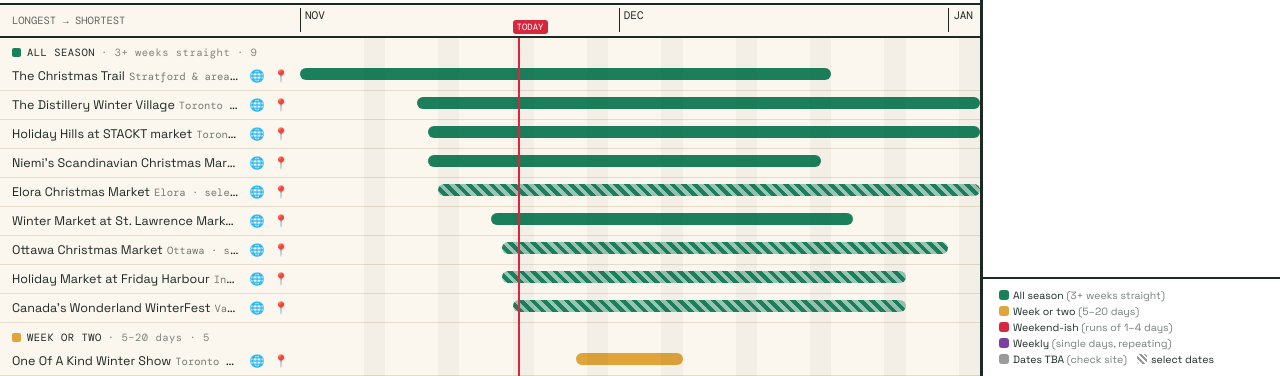
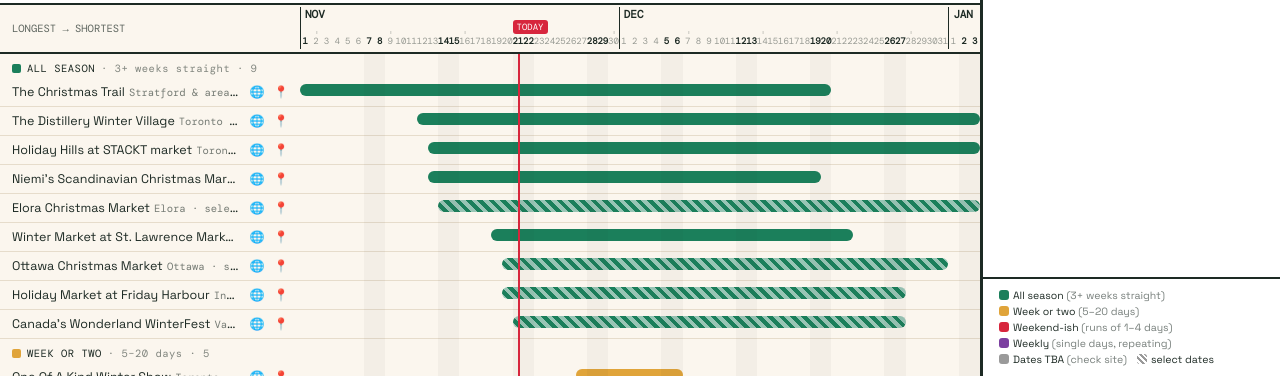
Before and after one commit to tinyavocado-debug/xmas-markets-2026, a plain HTML site: page c2-brush-link.html in a window 1280 px wide. Shown: the part 424-800 px from the top of the page. Drawn offline with nearby package versions, Linux system fonts and the light colour scheme.

Commit message:
Brush & Link: day numbers (weekends bold) and hover date readout on timeline
Co-Authored-By: Claude Opus 5.5 <noreply@anthropic.com>

```diff
--- a/c2-brush-link.html
+++ b/c2-brush-link.html
@@ -26,10 +26,16 @@
   #tl { overflow-y: auto; position: relative; user-select: none; }
   .inner { position: relative; }
   .tl-head { position: sticky; top: 0; z-index: 6; background: var(--bg); display: grid; grid-template-columns: 300px 1fr; border-bottom: 2px solid var(--ink); }
-  .tl-head .label { font: 10.5px 'DM Mono', monospace; padding: 9px 12px; text-transform: uppercase; opacity: .7; }
-  .months { position: relative; height: 30px; font: 11px 'DM Mono', monospace; cursor: crosshair; }
-  .months span { position: absolute; top: 3px; padding-left: 4px; border-left: 1px solid var(--ink); height: 24px; pointer-events: none; }
-  .months span.todaylbl { border: 0; top: 15px; height: auto; background: var(--red); color: #fff; font-size: 9px; padding: 1px 4px; border-radius: 3px; }
+  .tl-head .label { font: 10.5px 'DM Mono', monospace; padding: 17px 12px; text-transform: uppercase; opacity: .7; }
+  .months { position: relative; height: 46px; font: 11px 'DM Mono', monospace; cursor: crosshair; }
+  .months span { position: absolute; pointer-events: none; }
+  .months .mo { top: 2px; padding-left: 4px; border-left: 1px solid var(--ink); height: 42px; font-weight: 600; }
+  .months .dn { top: 30px; transform: translateX(-50%); font-size: 9px; opacity: .45; }
+  .months .dn.we { opacity: 1; font-weight: 700; }
+  .months .dn.wk::before { content: ''; position: absolute; left: 50%; top: -4px; height: 3px; border-left: 1px solid var(--ink); opacity: .5; }
+  .months .hov { top: 13px; transform: translateX(-50%); background: var(--ink); color: #fff; font-size: 9.5px; padding: 1px 5px; border-radius: 3px; white-space: nowrap; z-index: 3; display: none; }
+  .grid-lines .hovline { position: absolute; top: 0; bottom: 0; width: 0; border-left: 1px dashed var(--ink); opacity: .5; display: none; }
+  .months span.todaylbl { top: 15px; height: auto; background: var(--red); color: #fff; font-size: 9px; padding: 1px 4px; border-radius: 3px; }
   .reg { font: 10.5px 'DM Mono', monospace; text-transform: uppercase; letter-spacing: .5px; padding: 8px 12px 3px; display: flex; align-items: center; gap: 6px; }
   .reg i { width: 9px; height: 9px; border-radius: 2px; }
   .row .name { display: flex; align-items: center; gap: 6px; }
@@ -54,7 +60,7 @@
   .grid-lines .today { position: absolute; top: 0; bottom: 0; width: 2px; background: var(--red); }
   .tripmark { position: absolute; top: 0; bottom: 0; width: 0; border-left: 2px dashed var(--tc); opacity: .85; }
   .tripmark.on { border-left-style: solid; border-left-width: 3px; opacity: 1; }
-  .months span.triplbl { border: 0; top: 15px; height: auto; background: var(--tc); color: #fff; font-size: 9px; padding: 1px 4px; border-radius: 3px; transform: translateX(-50%); z-index: 2; pointer-events: auto; cursor: pointer; }
+  .months span.triplbl { top: 15px; height: auto; background: var(--tc); color: #fff; font-size: 9px; padding: 1px 4px; border-radius: 3px; transform: translateX(-50%); z-index: 2; pointer-events: auto; cursor: pointer; }
   .row.picked .nm { color: var(--ink); }
   .row .dayb { display: inline-block; font: 9.5px/14px 'DM Mono', monospace; color: #fff; padding: 0 4px; border-radius: 3px; margin-right: 3px; }
   #brush { position: absolute; top: 0; bottom: 0; background: rgba(27,127,91,.14); border-left: 2px solid var(--green); border-right: 2px solid var(--green); display: none; }
@@ -80,10 +86,15 @@ const tl = document.getElementById('tl');
 let groupBy = 'duration', rows = [];
 function build() {
   let html = `<div class="inner"><div class="tl-head"><div class="label">${groupBy === 'region' ? 'West → East' : 'Longest → shortest'}</div><div class="months" id="scale">`;
-  DAYS.forEach((d, i) => { if (d.endsWith('-01')) html += `<span style="left:${pct(i)}%">${fmt(d, { month: 'short' }).toUpperCase()}</span>`; });
+  DAYS.forEach((d, i) => {
+    if (d.endsWith('-01')) html += `<span class="mo" style="left:${pct(i)}%">${fmt(d, { month: 'short' }).toUpperCase()}</span>`;
+    const wd = isoToDate(d).getDay();
+    html += `<span class="dn ${wd === 0 || wd === 6 ? 'we' : ''} ${wd === 1 ? 'wk' : ''}" style="left:${pct(i + .5)}%">${+d.slice(8)}</span>`;
+  });
+  html += `<span class="hov" id="hov"></span>`;
   html += `<span class="todaylbl" style="left:${pct(DAYS.indexOf(TODAY))}%">TODAY</span></div></div><div class="grid-lines" id="gl">`;
   DAYS.forEach((d, i) => { if (isoToDate(d).getDay() === 6) html += `<div class="wkend" style="left:${pct(i)}%;width:${pct(2)}%"></div>`; });
-  html += `<div class="today" style="left:${pct(DAYS.indexOf(TODAY) + .5)}%"></div><div id="brush"></div></div>`;
+  html += `<div class="today" style="left:${pct(DAYS.indexOf(TODAY) + .5)}%"></div><div id="brush"></div><div class="hovline" id="hovline"></div></div>`;
   const groups = groupBy === 'region'
     ? REGION_ORDER.map(r => [r, REGION_COLORS[r], '', MARKETS.filter(m => m.region === r)])
     : Object.entries(DURATIONS).map(([k, d]) => [d.label, d.color, d.detail, MARKETS.filter(m => durationKind(m) === k)]);
@@ -151,6 +162,15 @@ tl.addEventListener('mousedown', e => {
   if (!e.target.closest('.track, .months')) return;
   dragStart = dayAt(e.clientX); brush = [dragStart, dragStart]; update();
 });
+// hover readout: hairline + exact date under the cursor
+tl.addEventListener('mousemove', e => {
+  const on = e.target.closest('.track, .months'), hov = document.getElementById('hov'), line = document.getElementById('hovline');
+  if (!on) { hov.style.display = line.style.display = 'none'; return; }
+  const i = dayAt(e.clientX), x = pct(i + .5) + '%';
+  hov.textContent = fmt(DAYS[i], { weekday: 'short', month: 'short', day: 'numeric' });
+  hov.style.left = line.style.left = x; hov.style.display = line.style.display = 'block';
+});
+tl.addEventListener('mouseleave', () => { document.getElementById('hov').style.display = document.getElementById('hovline').style.display = 'none'; });
 addEventListener('mousemove', e => { if (dragStart === null) return; const d = dayAt(e.clientX); brush = [Math.min(dragStart, d), Math.max(dragStart, d)]; update(); });
 addEventListener('mouseup', () => {
   if (dragStart === null) return;
```
